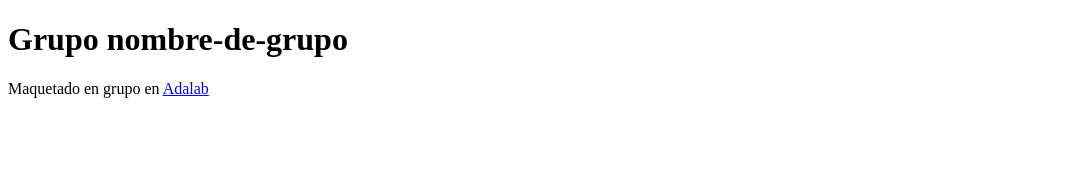
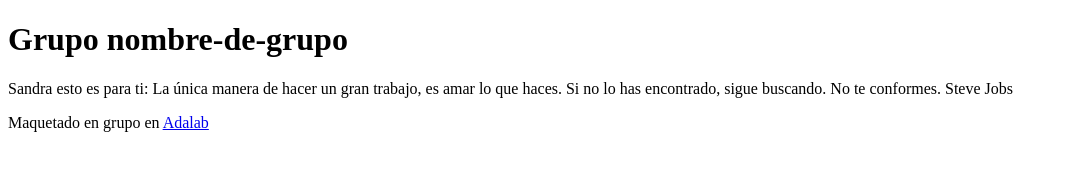
Before and after one commit to SandraOGC/repositorioejercicio, a plain HTML site: page index.html in a window 1280 px wide. Shown: the whole page, without its empty margins (0-1068 px from the left). Drawn offline with Linux system fonts and the light colour scheme.

Commit message:
contenido para Sandra

```diff
--- a/index.html
+++ b/index.html
@@ -10,7 +10,7 @@
     </header>
     <main>
         <section class="motivacion"></section>
-        <section class="contenido"></section>
+        <section class="contenido">Sandra esto es para ti: La única manera de hacer un gran trabajo, es amar lo que haces. Si no lo has encontrado, sigue buscando. No te conformes. Steve Jobs</section>
     </main>
     <footer>
         <p>Maquetado en grupo en <a href="http://adalab.es">Adalab</a></p>
```
